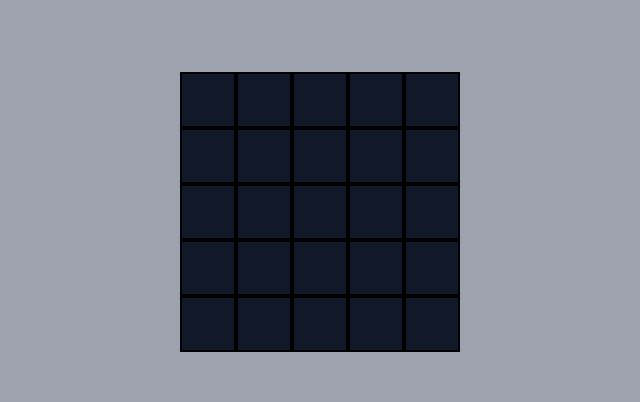
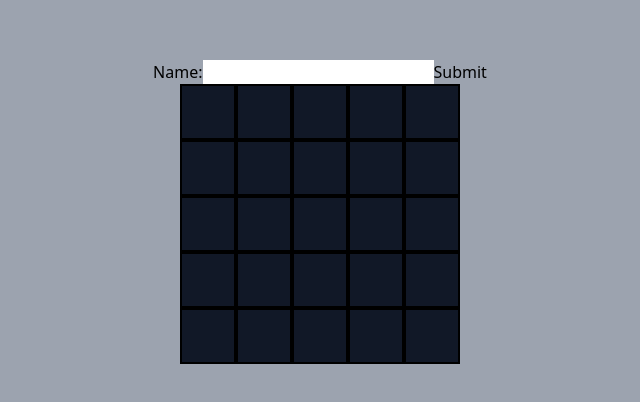
Before and after one commit to ditlexd/toy-robot, a React (Create React App) app: page / in a window 1280 px wide. Shown: the part 188-590 px from the top of the page, without its empty margins (320-960 px from the left). Built offline with nearby package versions, Linux system fonts and the light colour scheme.

Commit message:
Accept string commands in react app

```diff
--- a/src/App.tsx
+++ b/src/App.tsx
@@ -1,11 +1,7 @@
 import React, { useState } from "react";
 import { Robot } from "../@types/simulator";
-import { place } from "./lib/grid";
-
-const robot: Robot = {
-  direction: null,
-  position: null,
-};
+import { parseInput } from "./lib/parse-input";
+import { getRobot } from "./lib/grid";
 
 const initialGrid = [
   [null, null, null, null, null],
@@ -17,10 +13,43 @@ const initialGrid = [
 
 function App() {
   const [grid, setGrid] = useState<Array<Array<Robot | null>>>(initialGrid);
+  const [input, setInput] = useState("");
+  const [robotInfo, setRobotInfo] = useState("");
+
+  function onSubmit(e: { preventDefault: () => void }) {
+    e.preventDefault();
+    if (input.match("REPORT")) {
+      const robot = getRobot(grid);
+      if (!robot || !robot.position || !robot.direction) {
+        return;
+      }
+
+      setRobotInfo(
+        `${robot.position.x}, ${robot.position.y}, ${robot.direction} `
+      );
+      return;
+    }
+    const newGrid = parseInput(input, grid);
+    setGrid(newGrid);
+    setRobotInfo("");
+  }
+
+  const reversedGrid = grid.slice(0).reverse();
 
   return (
     <div className="bg-gray-400 h-screen flex flex-col w-screen justify-center items-center">
-      {grid.reverse().map((row, y) => {
+      <form onSubmit={onSubmit}>
+        <label>
+          Name:
+          <input
+            onChange={(e) => setInput(e.target.value)}
+            type="text"
+            name="name"
+          />
+        </label>
+        <input type="submit" value="Submit" />
+      </form>
+      {reversedGrid.map((row, y) => {
         return (
           <div className="flex" key={"row-" + y}>
             {row.map((box, x) => {
@@ -28,10 +57,6 @@ function App() {
               return (
                 <div
                   key={x}
-                  onClick={() => {
-                    const n = place(robot, grid, x, y, "NORTH");
-                    setGrid(n.reverse());
-                  }}
                   className={`${color} h-14 w-14 border-black border-2`}
                 />
               );
@@ -39,6 +64,7 @@ function App() {
           </div>
         );
       })}
+      <p>{robotInfo}</p>
     </div>
   );
 }
```
